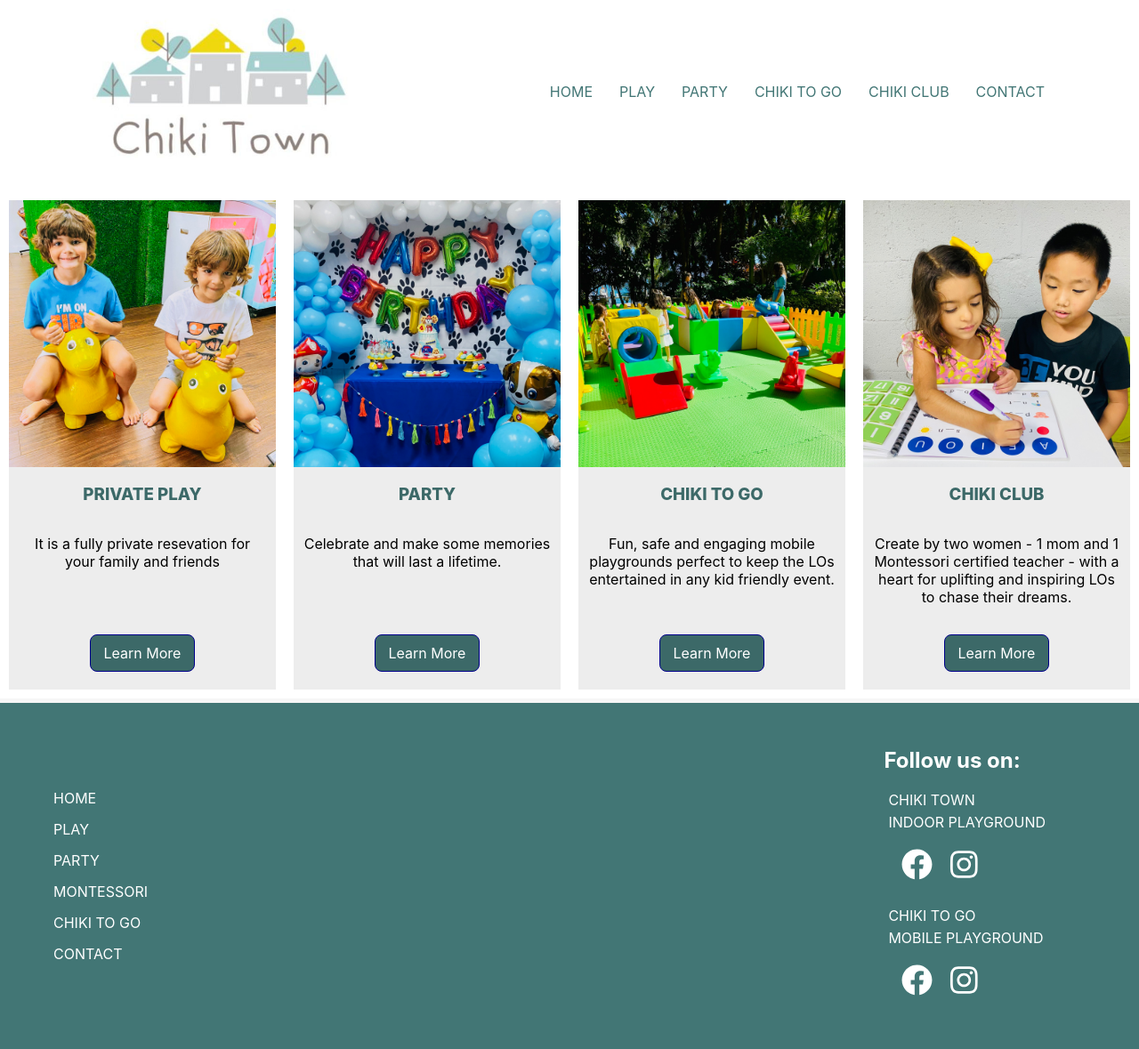
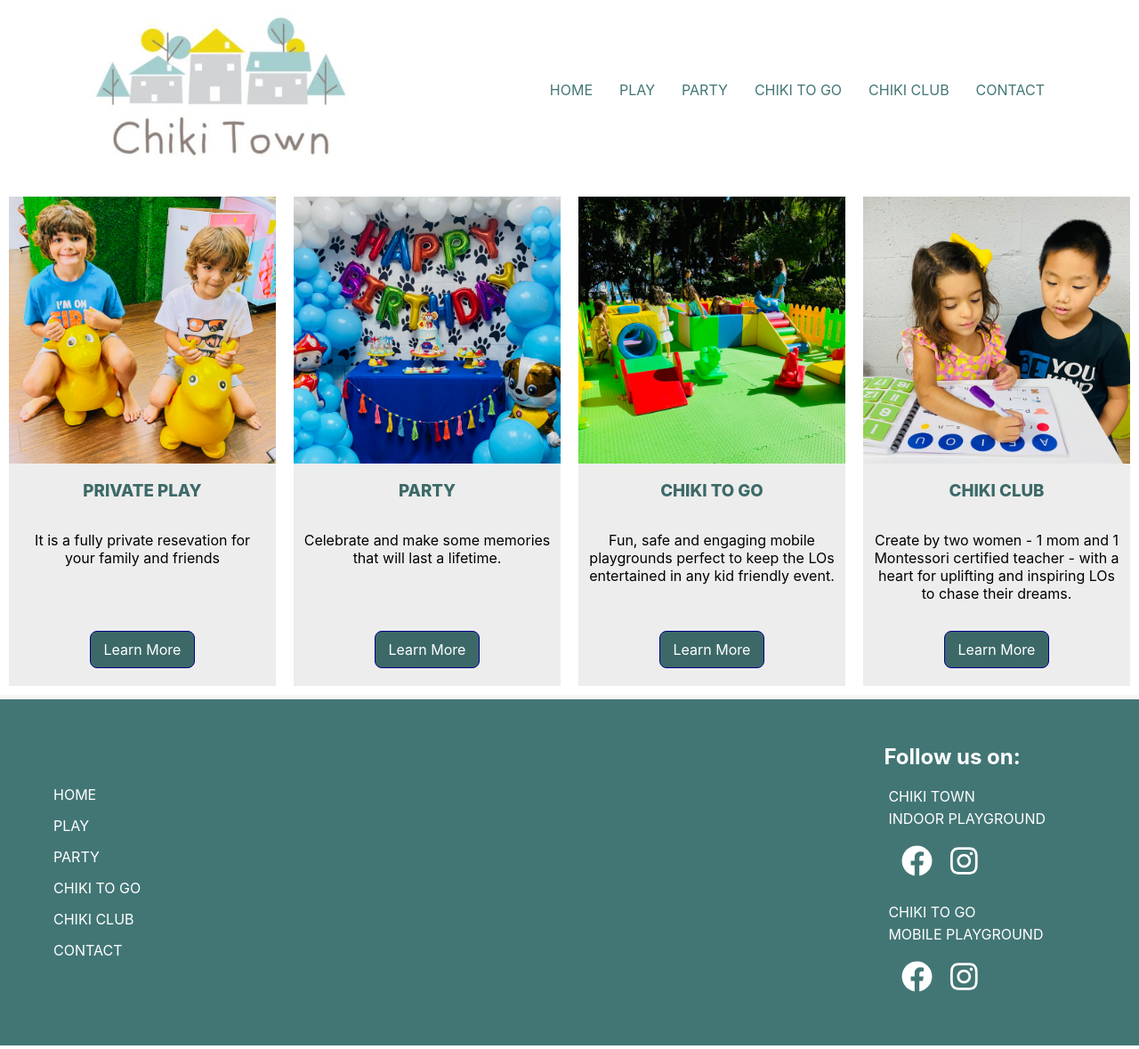
Before and after one commit to pedrodelnero/chikitown, a Next.js app: page / in a window 1280 px wide. Shown: the whole page at 89% size. Built offline with nearby package versions, Linux system fonts and the light colour scheme.

Commit message:
footer, hom link changes, logo now link to home

```diff
--- a/components/Footer.js
+++ b/components/Footer.js
@@ -1,9 +1,9 @@
-import Link from "next/link";
-import { FontAwesomeIcon } from "@fortawesome/react-fontawesome";
-import { faFacebook } from "@fortawesome/free-brands-svg-icons/";
-import { faInstagram } from "@fortawesome/free-brands-svg-icons/";
+import Link from 'next/link';
+import { FontAwesomeIcon } from '@fortawesome/react-fontawesome';
+import { faFacebook } from '@fortawesome/free-brands-svg-icons/';
+import { faInstagram } from '@fortawesome/free-brands-svg-icons/';
 
-import styles from "../styles/Footer.module.css";
+import styles from '../styles/Footer.module.css';
 
 const Footer = () => {
   return (
@@ -20,10 +20,10 @@ const Footer = () => {
             <Link href="/party">PARTY</Link>
           </li>
           <li>
-            <Link href="/montessori">MONTESSORI</Link>
+            <Link href="/chiki-to-go">CHIKI TO GO</Link>
           </li>
           <li>
-            <Link href="/chiki-to-go">CHIKI TO GO</Link>
+            <Link href="/chiki-club">CHIKI CLUB</Link>
           </li>
           <li>
             <Link href="/contact">CONTACT</Link>
--- a/components/Nav/Nav.js
+++ b/components/Nav/Nav.js
@@ -12,9 +12,9 @@ const Nav = () => {
 
   return (
     <nav className={navStyles.nav}>
-      <div>
+      <Link href="/">
         <img src="/logo.jpg" className={navStyles.logo} />
-      </div>
+      </Link>
       <div
         className={navStyles.mobileBarMenu}
         onClick={() => {
--- a/pages/index.js
+++ b/pages/index.js
@@ -25,9 +25,7 @@ export default function Home() {
           <p className={styles.listItem_firstP}>
             Celebrate and make some memories that will last a lifetime.
           </p>
-          <a href="https://www.zumbini.com/en/instructor/Stephanie%20-Levine/49196">
-            Learn More
-          </a>
+          <Link href="/party">Learn More</Link>
         </div>
         <div className={styles.listItem}>
           <Image
```
Also changed, not shown: pages/contact.js (+5 -6 lines).
